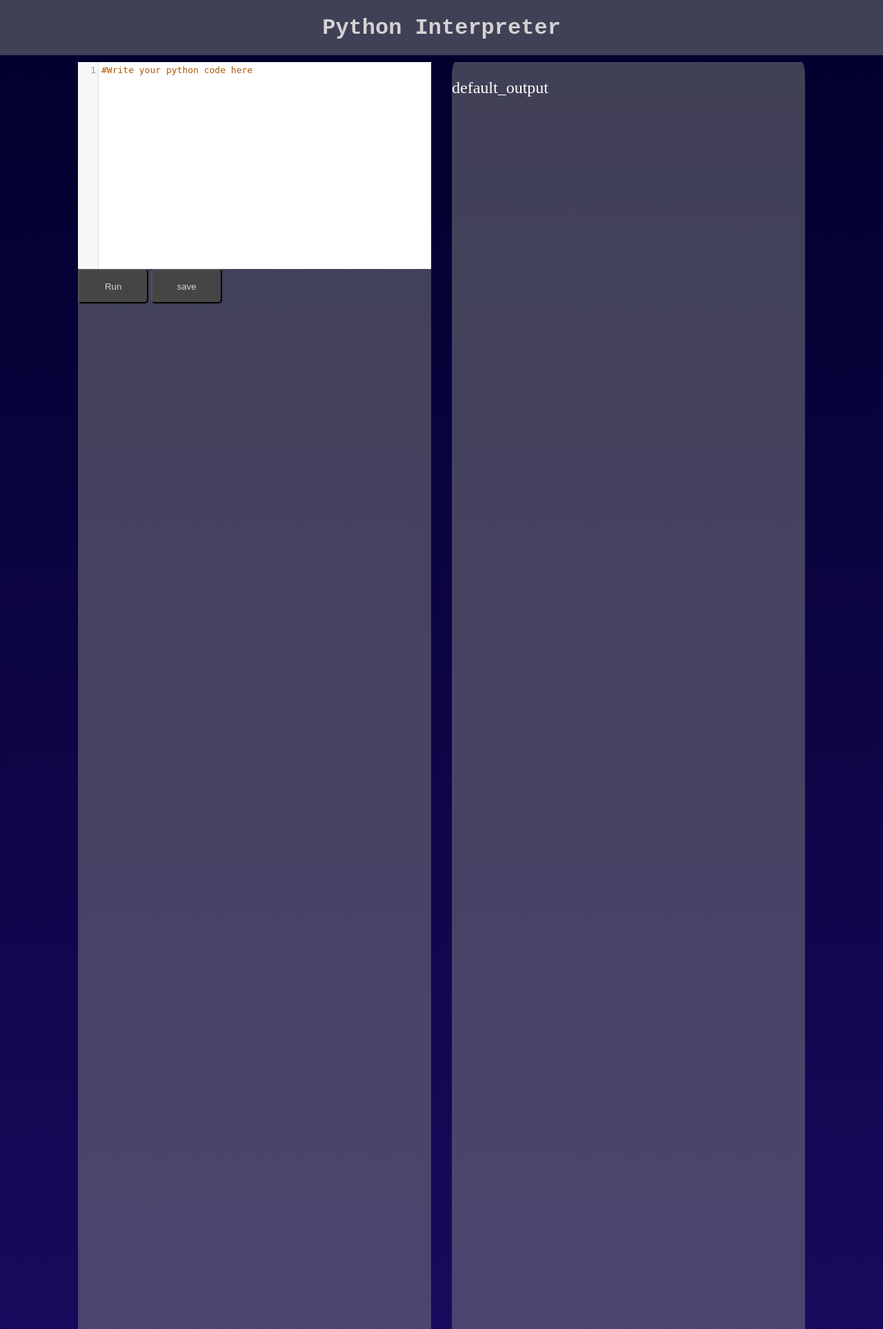
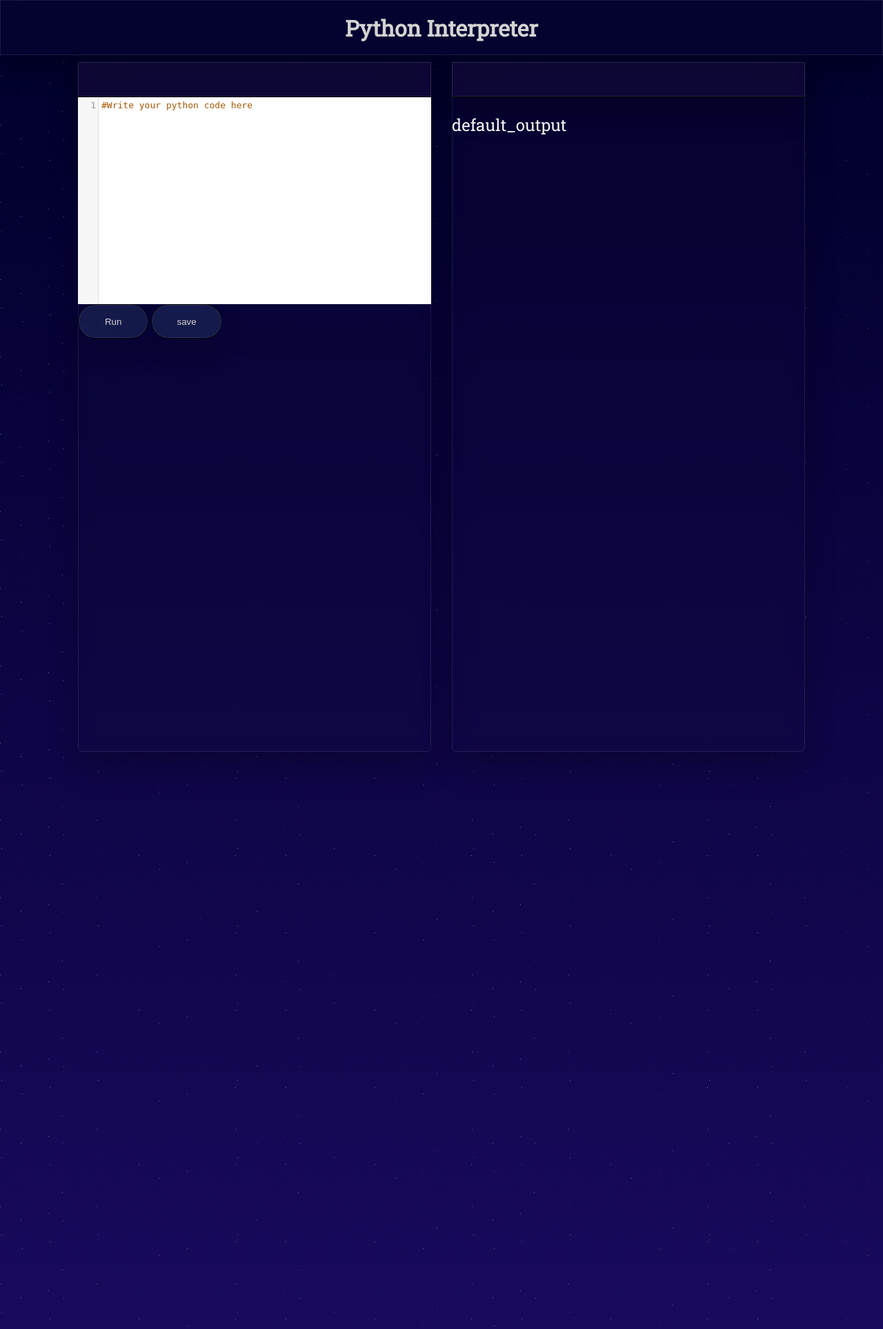
Before and after one commit to Dyshakov/SneakyCode, a Django app: page /code/ in a window 1280 px wide. Shown: the top 1927 px of the page at 69% size. Run offline with Django 5.2, Linux system fonts and the light colour scheme; some libraries are stand-ins or nearby versions.

Commit message:
Изменение стилистики страницы code

```diff
--- a/taskapp/static/css/code_style.css
+++ b/taskapp/static/css/code_style.css
@@ -3,10 +3,11 @@
 body {
 	margin: 0;
    	background: linear-gradient(rgb(0, 0, 43) 0%, rgb(53, 20, 148) 100%);
+   	font-family: 'Roboto Slab', serif;
 }
 
 .container {
-#	background-color: black;
+	background: url(stars.svg);
 	justify-content: center;
 	display: flex;
 	width: 100%;
@@ -14,29 +15,44 @@ body {
 }
 
 .input_area {
-	background: rgba(128, 128, 128, 0.5);
+	background: rgba(23, 12, 61, 0.2);
+	backdrop-filter: blur(10px);
+	box-shadow: rgba(0, 0, 0, 0.25) 0px 20px 40px, rgba(255, 255, 255, 0.2) 0px 0px 0px 0.5px inset;
 	color: white;
 	width: 40%;
-	height: 50%;
+	height: 25%;
 	margin-right: 30px;
 	border-radius: 1%;
 }
 
 .output_area {
-	background: rgba(128, 128, 128, 0.5);
+	background: rgba(23, 12, 61, 0.2);
+	backdrop-filter: blur(10px);
+	box-shadow: rgba(0, 0, 0, 0.25) 0px 20px 40px, rgba(255, 255, 255, 0.2) 0px 0px 0px 0.5px inset;
 	color: white;
 	width: 40%;
-	height: 50%;
+	height: 25%;
 	font-size: 24px;
 	border-radius: 1%;
+
 }
 
 .submit_button {
-	background-color: #454545;
-	border-radius: 5px;
+	background: linear-gradient(rgba(24, 32, 79, 0.8) 0%, rgba(24, 32, 79, 0.8) 100%);
+	box-shadow: rgba(0, 0, 0, 0.15) 0px 20px 40px, rgba(255, 255, 255, 0.2) 0px 0px 0px 0.5px inset;
+	border-radius: 30px;
 	color: lightgray;
 	width: 20%;
 	height: 50px;
+	cursor: pointer;
+	border: 1px solid black;
+}
+
+.submit_button:hover {
+	background: linear-gradient(rgba(24, 32, 79, 0.8) 0%, rgba(24, 32, 79, 0.8) 100%);
+	box-shadow: rgba(0, 0, 0, 0) 0px 20px 40px, rgba(255, 255, 255, 0) 0px 0px 0px 0px inset;
+	border: none;
+
 }
 
 textarea {
@@ -50,15 +66,27 @@ textarea {
 header {
 	width: 100%;
 	height: 5em;
-	background: rgba(128, 128, 128, 0.5);
+	background: rgba(23, 12, 61, 0.2);
+	backdrop-filter: blur(10px);
+	box-shadow: rgba(0, 0, 0, 0.25) 0px 20px 40px, rgba(255, 255, 255, 0.2) 0px 0px 0px 0.5px inset;
 	justify-content: center;
 	display: flex;
 	align-items: center;
 	margin-bottom: 10px;
+
 }
 
 header h1 {
 	margin: 0;
 	color: lightgray;
-	font-family: "Courier New", monospace
+	font-family: 'Roboto Slab', serif;
 }
+
+.top_conteiner {
+	width: 100%;
+	height: 50px;
+	border-bottom: 1px solid black;
+	background: rgba(23, 12, 61, 0.5);
+	backdrop-filter: blur(50px);
+	box-shadow: rgba(0, 0, 0, 0.25) 0px 20px 40px, rgba(255, 255, 255, 0.2) 0px 0px 0px 0.5px inset;
+}
--- a/taskapp/templates/code.html
+++ b/taskapp/templates/code.html
@@ -10,6 +10,9 @@
 	<script src="https://cdnjs.cloudflare.com/ajax/libs/codemirror/5.63.0/codemirror.min.js"></script>
 	<script src="https://cdnjs.cloudflare.com/ajax/libs/codemirror/5.63.0/mode/javascript/javascript.min.js"></script>
 	<script src="https://cdnjs.cloudflare.com/ajax/libs/codemirror/5.63.0/mode/python/python.min.js"></script>
+	<link rel="preconnect" href="https://fonts.googleapis.com">
+	<link rel="preconnect" href="https://fonts.gstatic.com" crossorigin>
+	<link href="https://fonts.googleapis.com/css2?family=Roboto+Slab&display=swap" rel="stylesheet">
 </head>
 <body>
 	<script type="text/javascript" src="{% static 'script.js' %}"></script>
@@ -19,6 +22,7 @@
 	</header>
 	<div class="container">
 		<div class="input_area">
+			<div class="top_conteiner"></div>
 
 			<form method="post">
 				{% csrf_token %}
@@ -36,6 +40,7 @@
 		</div>
 
 		<div class="output_area">
+			<div class="top_conteiner"></div>
 			<p>{{output}}</p>
 		</div>
 	</div>
```
Also changed, not shown: db.sqlite3, taskapp/static/css/starry_sky.svg (added), taskapp/static/css/stars.svg (added), 1 other file.
